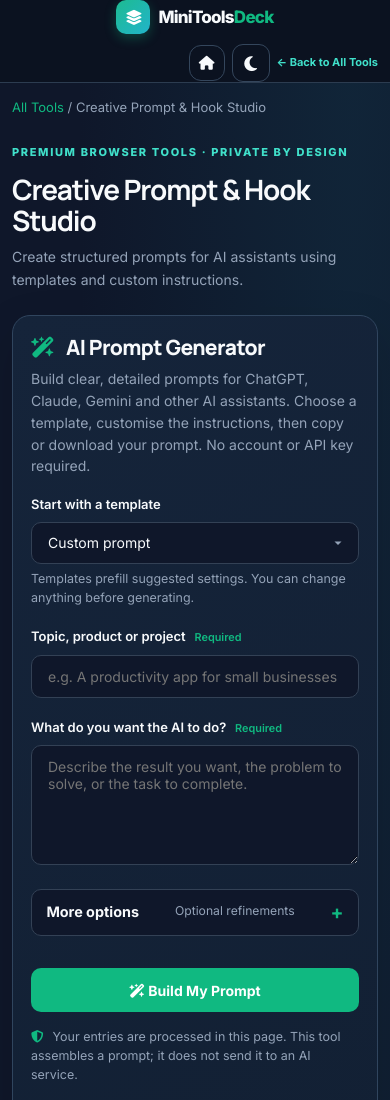
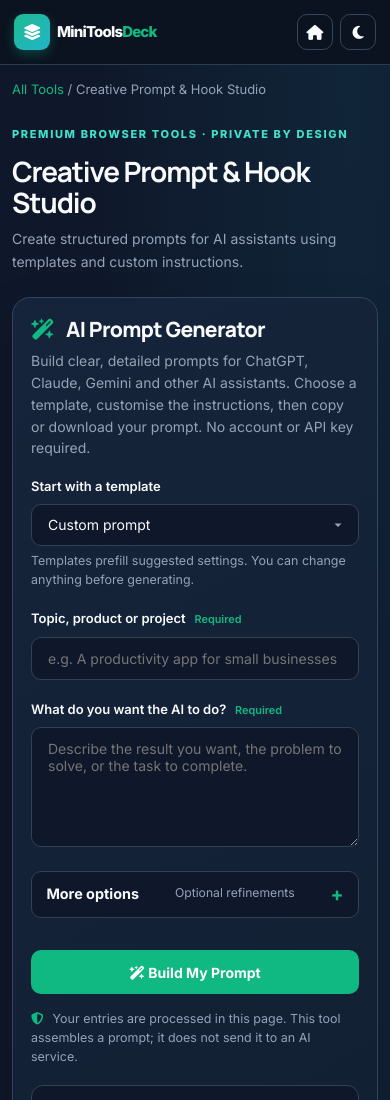
Before and after one commit to MattTaylorVII/MiniToolsDeck, a plain HTML site: page ai-prompt-generator/index.html in a window 390 px wide. Shown: the top 1100 px of the page. Drawn offline with nearby package versions, Linux system fonts and the light colour scheme.

Commit message:
Add files via upload

```diff
--- a/assets/premium-unified.css
+++ b/assets/premium-unified.css
@@ -178,3 +178,40 @@ body.mtd-premium-page #tool-favicongen #favicon-preview-area{margin:0!important}
 body.mtd-premium-page #tool-favicongen .tool-header{margin-bottom:16px!important}
 @media(max-width:800px){body.mtd-premium-page #tool-favicongen .favicon-shell{grid-template-columns:minmax(0,1fr)!important}}
 @media(max-width:550px){body>header .header-actions{gap:7px!important}body>header .mtd-home-button{width:36px!important;height:36px!important;min-width:36px!important;font-size:14px!important}}
+
+/* Mobile-only header: one compact horizontal row on all pages. */
+@media screen and (max-width:700px){
+ body>header .header-container{
+   box-sizing:border-box!important;display:flex!important;flex-direction:row!important;
+   flex-wrap:nowrap!important;align-items:center!important;justify-content:space-between!important;
+   width:calc(100% - 28px)!important;max-width:none!important;min-height:64px!important;
+   height:auto!important;margin:0 auto!important;padding:8px 0!important;gap:8px!important;
+ }
+ body>header .brand{display:inline-flex!important;flex-direction:row!important;align-items:center!important;
+   justify-content:flex-start!important;flex:0 1 auto!important;min-width:0!important;
+   width:auto!important;margin:0!important;padding:0!important;gap:7px!important;
+   font-size:clamp(15px,3.8vw,20px)!important;line-height:1.1!important;
+ }
+ body>header .brand>span{white-space:nowrap!important;letter-spacing:-.055em!important}
+ body>header .brand-icon{width:36px!important;height:36px!important;min-width:36px!important;
+   flex:0 0 36px!important;font-size:16px!important;border-radius:9px!important}
+ body>header .header-actions{display:flex!important;flex-direction:row!important;flex-wrap:nowrap!important;
+   align-items:center!important;justify-content:flex-end!important;flex:0 0 auto!important;
+   width:auto!important;margin:0 0 0 auto!important;padding:0!important;gap:7px!important}
+ body>header .mtd-back{display:none!important}
+ body>header .mtd-home-button,body>header .theme-toggle{
+   box-sizing:border-box!important;display:inline-flex!important;align-items:center!important;
+   justify-content:center!important;flex:0 0 36px!important;width:36px!important;
+   min-width:36px!important;max-width:36px!important;height:36px!important;
+   min-height:36px!important;max-height:36px!important;margin:0!important;padding:0!important;
+   border-radius:10px!important;font-size:15px!important;line-height:1!important;
+ }
+ body>header .mtd-home-button i,body>header .theme-toggle i{font-size:15px!important;line-height:1!important}
+}
+@media screen and (max-width:370px){
+ body>header .header-container{width:calc(100% - 20px)!important;gap:5px!important}
+ body>header .brand{font-size:14px!important;gap:5px!important}
+ body>header .brand-icon{width:32px!important;height:32px!important;min-width:32px!important;flex-basis:32px!important}
+ body>header .header-actions{gap:5px!important}
+ body>header .mtd-home-button,body>header .theme-toggle{width:33px!important;min-width:33px!important;max-width:33px!important;height:33px!important;min-height:33px!important;max-height:33px!important;flex-basis:33px!important}
+}
```
